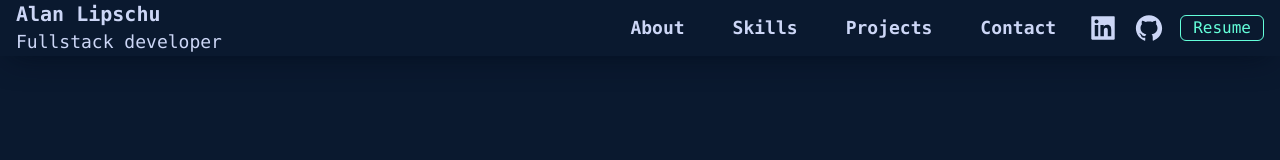
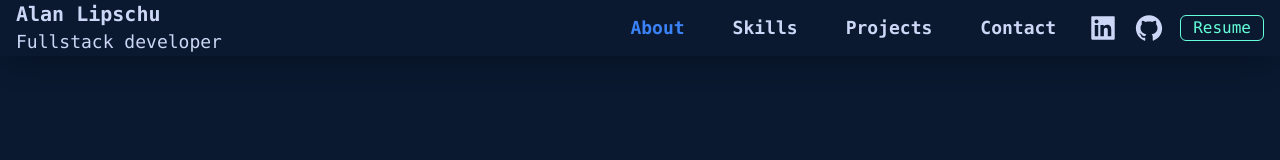
Before and after one commit to alanlipschutz/portfolio, a Next.js app: page / in a window 1280 px wide. Shown: the top 160 px of the page. Built offline with nearby package versions, Linux system fonts and the light colour scheme.

Commit message:
feat: added intersection observer. Skills is not readed and I don't know why yet

```diff
--- a/app/components/Navbar.tsx
+++ b/app/components/Navbar.tsx
@@ -17,10 +17,11 @@ interface Props {
 export default function Navbar({ moveToSection, activeSection }: Props) {
   const loadFeatures = () => import('./features').then((res) => res.default);
   return (
+    <>
       <LazyMotion strict features={loadFeatures}>
         <div className='w-full shadow-navBarShadow h-20 lg:h-[7vh]  sticky top-0 z-50 bg-bodyColor px-4 flex justify-between items-center '>
           <div className='flex items-center text-lg cursor-pointer'>
-          <a href='#home' onClick={() => moveToSection('about')}>
+            <a href='#about' onClick={() => moveToSection('about')}>
               <h1 className='overflow-hidden whitespace-nowrap font-mono text-xl font-bold animate-typing'>
                 Alan Lipschutz
               </h1>
@@ -137,6 +138,7 @@ export default function Navbar({ moveToSection, activeSection }: Props) {
             </m.ul>
           </nav>
         </div>
+      </LazyMotion>
       <div className='lg:hidden bg-gray-700 p-4 rounded-xl absolute z-10 bottom-[0px] min-w-[325px] left-[50%] transform -translate-x-1/2 right-0 flex justify-between gap-5 items-center'>
         <a
           href={'#about'}
@@ -162,152 +164,6 @@ export default function Navbar({ moveToSection, activeSection }: Props) {
           <AiOutlineGithub className='text-lg' />
         </a>
       </div>
-    </LazyMotion>
-    // <>
-    //   <div className='w-full shadow-navBarShadow h-20 lg:h-[7vh]  sticky top-0 z-50 bg-bodyColor px-4 flex justify-between items-center '>
-    //     <div className='flex items-center text-lg cursor-pointer'>
-    //       <a href='#home' onClick={() => moveToSection('about')}>
-    //         <h1 className='overflow-hidden whitespace-nowrap font-mono text-xl font-bold animate-typing'>
-    //           Alan Lipschutz
-    //         </h1>
-    //         <h2 className='font-mono'>Fullstack developer</h2>
-    //       </a>
-    //     </div>
-    //     <nav className='lg:block'>
-    //       <motion.ul
-    //         className='hidden lg:inline-flex items-center gap-4'
-    //         initial={{ opacity: 0 }}
-    //         animate={{ opacity: 1 }}
-    //         transition={{ duration: 0.1 }}
-    //       >
-    //         <motion.li
-    //           initial={{ y: -10, opacity: 0 }}
-    //           animate={{ y: 0, opacity: 1 }}
-    //           transition={{ duration: 0.01, delay: 0.01 }}
-    //         >
-    //           <a
-    //             href='#about'
-    //             className={`mx-4 font-mono font-bold text-lg hover:text-blue-500 duration-200 ${
-    //               activeSection === 'about' || '' ? 'text-blue-500' : ''
-    //             } `}
-    //             onClick={() => moveToSection('about')}
-    //           >
-    //             About
-    //           </a>
-    //         </motion.li>
-    //         <motion.li
-    //           initial={{ y: -10, opacity: 0 }}
-    //           animate={{ y: 0, opacity: 1 }}
-    //           transition={{ duration: 0.1, delay: 0.2 }}
-    //         >
-    //           <a
-    //             href='#skills'
-    //             className={`mx-4 font-mono font-bold text-lg hover:text-blue-500 duration-200 ${
-    //               activeSection === 'skills' ? 'text-blue-500' : ''
-    //             } `}
-    //             onClick={() => moveToSection('skills')}
-    //           >
-    //             Skills
-    //           </a>
-    //         </motion.li>
-    //         <motion.li
-    //           initial={{ y: -10, opacity: 0 }}
-    //           animate={{ y: 0, opacity: 1 }}
-    //           transition={{ duration: 0.1, delay: 0.3 }}
-    //         >
-    //           <a
-    //             href='#projects'
-    //             className={`mx-4 font-mono font-bold text-lg hover:text-blue-500 duration-200 ${
-    //               activeSection === 'projects' ? 'text-blue-500' : ''
-    //             } `}
-    //             onClick={() => moveToSection('projects')}
-    //           >
-    //             Projects
-    //           </a>
-    //         </motion.li>
-    //         <motion.li
-    //           initial={{ y: -10, opacity: 0 }}
-    //           animate={{ y: 0, opacity: 1 }}
-    //           transition={{ duration: 0.1, delay: 0.4 }}
-    //         >
-    //           <a
-    //             href='#contact'
-    //             className={`mx-4 font-mono font-bold text-lg hover:text-blue-500 duration-200 ${
-    //               activeSection === 'contact' ? 'text-blue-500' : ''
-    //             } `}
-    //             onClick={() => moveToSection('contact')}
-    //           >
-    //             Contact
-    //           </a>
-    //         </motion.li>
-    //         <motion.li
-    //           initial={{ y: -10, opacity: 0 }}
-    //           animate={{ y: 0, opacity: 1 }}
-    //           transition={{ duration: 0.1, delay: 0.5 }}
-    //         >
-    //           <a
-    //             href='https://www.linkedin.com/in/alanlipschutz/'
-    //             target='_blank'
-    //             className='bg-hoverColor hover:text-textGreen cursor-pointer hover:-translate-y-2 transition-all duration-300'
-    //           >
-    //             <AiFillLinkedin className='text-3xl hover:-translate-y-2 transition-all duration-100' />
-    //           </a>
-    //         </motion.li>
-    //         <motion.li
-    //           initial={{ y: -10, opacity: 0 }}
-    //           animate={{ y: 0, opacity: 1 }}
-    //           transition={{ duration: 0.1, delay: 0.6 }}
-    //         >
-    //           <a
-    //             href='https://github.com/alanlipschutz/'
-    //             target='_blank2'
-    //             className='bg-hoverColor hover:text-textGreen cursor-pointer '
-    //           >
-    //             <AiOutlineGithub className='text-3xl hover:-translate-y-2 transition-all duration-100' />
-    //           </a>
-    //         </motion.li>
-    //         <a
-    //           rel='preload'
-    //           href='/assets/Alan_Lipschutz_CV.pdf'
-    //           target='_blank'
-    //         >
-    //           <motion.button
-    //             className='rounded-md text-textGreen text-[1rem] border border-textGreen hover:bg-hoverColor duration-200 font-mono px-3'
-    //             initial={{ y: -10, opacity: 0 }}
-    //             animate={{ y: 0, opacity: 1 }}
-    //             transition={{ duration: 0.1, delay: 0.5 }}
-    //           >
-    //             Resume
-    //           </motion.button>
-    //         </a>
-    //       </motion.ul>
-    //     </nav>
-    //   </div>
-    //   <div className='lg:hidden bg-gray-700 p-4 rounded-xl absolute z-10 bottom-[0px] min-w-[325px] left-[50%] transform -translate-x-1/2 right-0 flex justify-between gap-5 items-center'>
-    //     <a
-    //       href={'#about'}
-    //       onClick={() => moveToSection('about')}
-    //       className='hover:bg-gray-500 p-2 rounded-full duration-200'
-    //     >
-    //       <FaHome className='text-lg ' />
-    //     </a>
-    //     <a href={'#skills'} onClick={() => moveToSection('skills')}>
-    //       <AiOutlineOrderedList className='text-lg  ' />
-    //     </a>
-
-    //     <a href={'#projects'} onClick={() => moveToSection('projects')}>
-    //       <AiFillFolderOpen className='text-lg ' />
-    //     </a>
-    //     <a href={'#Contact'} onClick={() => moveToSection('contact')}>
-    //       <AiOutlineMail className='text-lg ' />
-    //     </a>
-    //     <a href='https://www.linkedin.com/in/alanlipschutz/' target='_blank'>
-    //       <AiFillLinkedin className='text-lg' />
-    //     </a>
-    //     <a href='https://github.com/alanlipschutz/' target='_blank2'>
-    //       <AiOutlineGithub className='text-lg' />
-    //     </a>
-    //   </div>
-    // </>
+    </>
   );
 }
--- a/app/components/Skills.tsx
+++ b/app/components/Skills.tsx
@@ -31,7 +31,7 @@ export default function Skills() {
         Skills
       </h3>
       <p className='text-lg font-mono text-zinc-300 max-w-[300]'>
-        In the last year, I've been working with the next techonologies
+        I've been working with the next techonologies
       </p>
       <section className='flex flex-col mdl:flex-row justify-evenly items-center gap-6'>
         <div className='border border-solid border-textGreen rounded-md p-4'>
--- a/app/components/features.ts
+++ b/app/components/features.ts
@@ -1,2 +1,2 @@
-import { domMax } from 'framer-motion';
-export default domMax;
+import { domAnimation } from 'framer-motion';
+export default domAnimation;
--- a/app/page.tsx
+++ b/app/page.tsx
@@ -1,3 +1,4 @@
+/* eslint-disable react-hooks/exhaustive-deps */
 'use client';
 
 import Navbar from './components/Navbar';
@@ -10,7 +11,7 @@ import { useEffect, useRef, useState } from 'react';
 
 export default function Home() {
   const hrefPath = window.location.href.split('#')[1];
-  const [activeSection, setActiveSection] = useState(hrefPath || '');
+  const [activeSection, setActiveSection] = useState(hrefPath || 'about');
   const loadFeatures = () =>
     import('./components/features').then((res) => res.default);
 
@@ -43,6 +44,46 @@ export default function Home() {
         break;
     }
   };
+
+  useEffect(() => {
+    const observer = new IntersectionObserver(
+      ([entry]) => {
+        if (entry.isIntersecting) {
+          setActiveSection(entry.target.id.split('#')[1]);
+        }
+      },
+      { threshold: 0.1 }
+    );
+
+    if (aboutRef.current) {
+      observer.observe(aboutRef.current);
+    }
+    if (skillsRef.current) {
+      observer.observe(skillsRef.current);
+    }
+    if (projectsRef.current) {
+      observer.observe(projectsRef.current);
+    }
+    if (contactRef.current) {
+      observer.observe(contactRef.current);
+    }
+
+    return () => {
+      if (aboutRef.current) {
+        observer.unobserve(aboutRef.current);
+      }
+      if (skillsRef.current) {
+        observer.unobserve(skillsRef.current);
+      }
+      if (projectsRef.current) {
+        observer.unobserve(projectsRef.current);
+      }
+      if (contactRef.current) {
+        observer.unobserve(contactRef.current);
+      }
+    };
+  }, []);
+
   return (
     <LazyMotion strict features={loadFeatures}>
       <main className='font-bodyFont w-full h-screen bg-bodyColor text-textLight  overflow-x-hidden overflow-y-scroll'>
```
Lines whose indentation alone changed are shown as unchanged.
